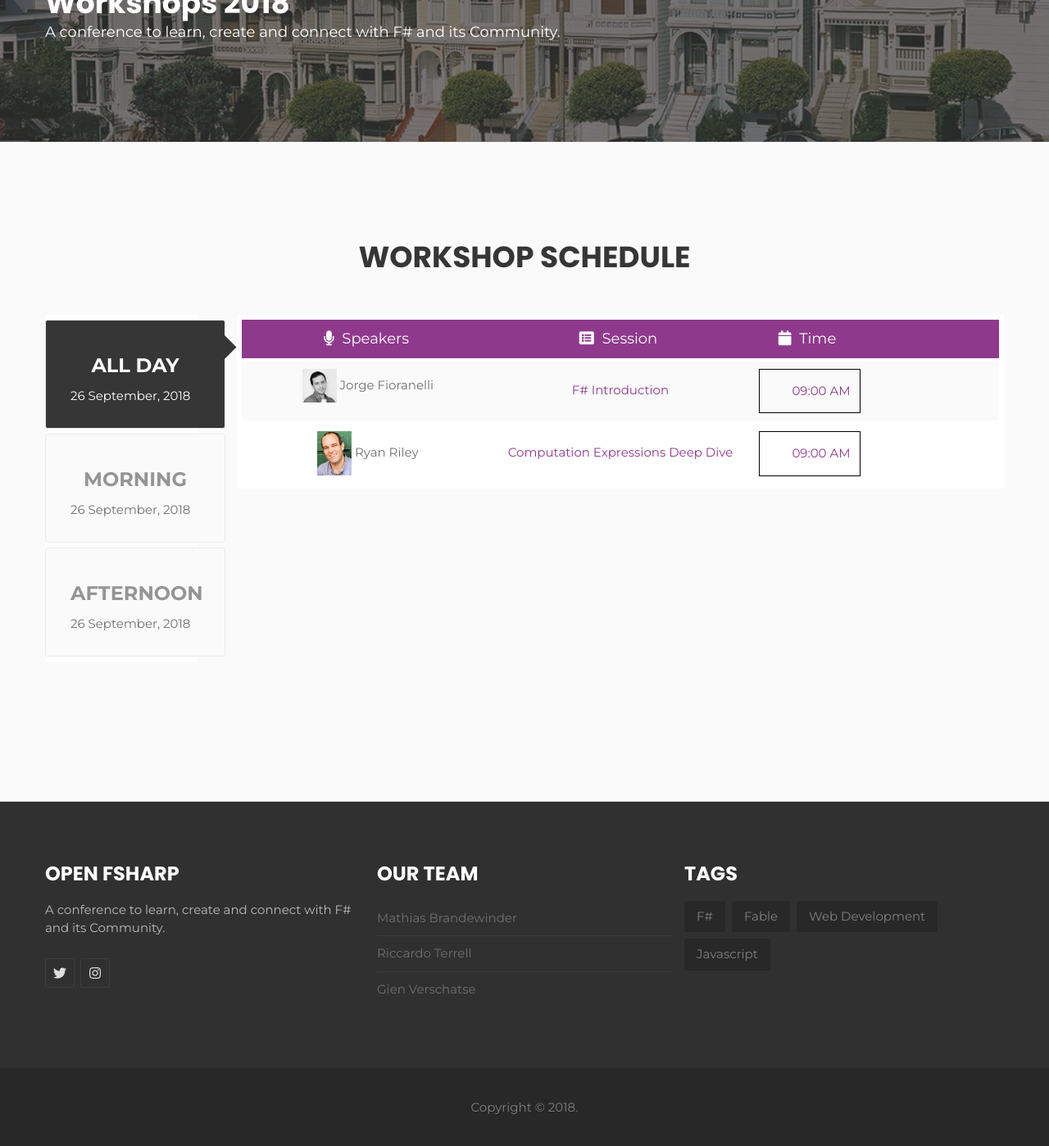
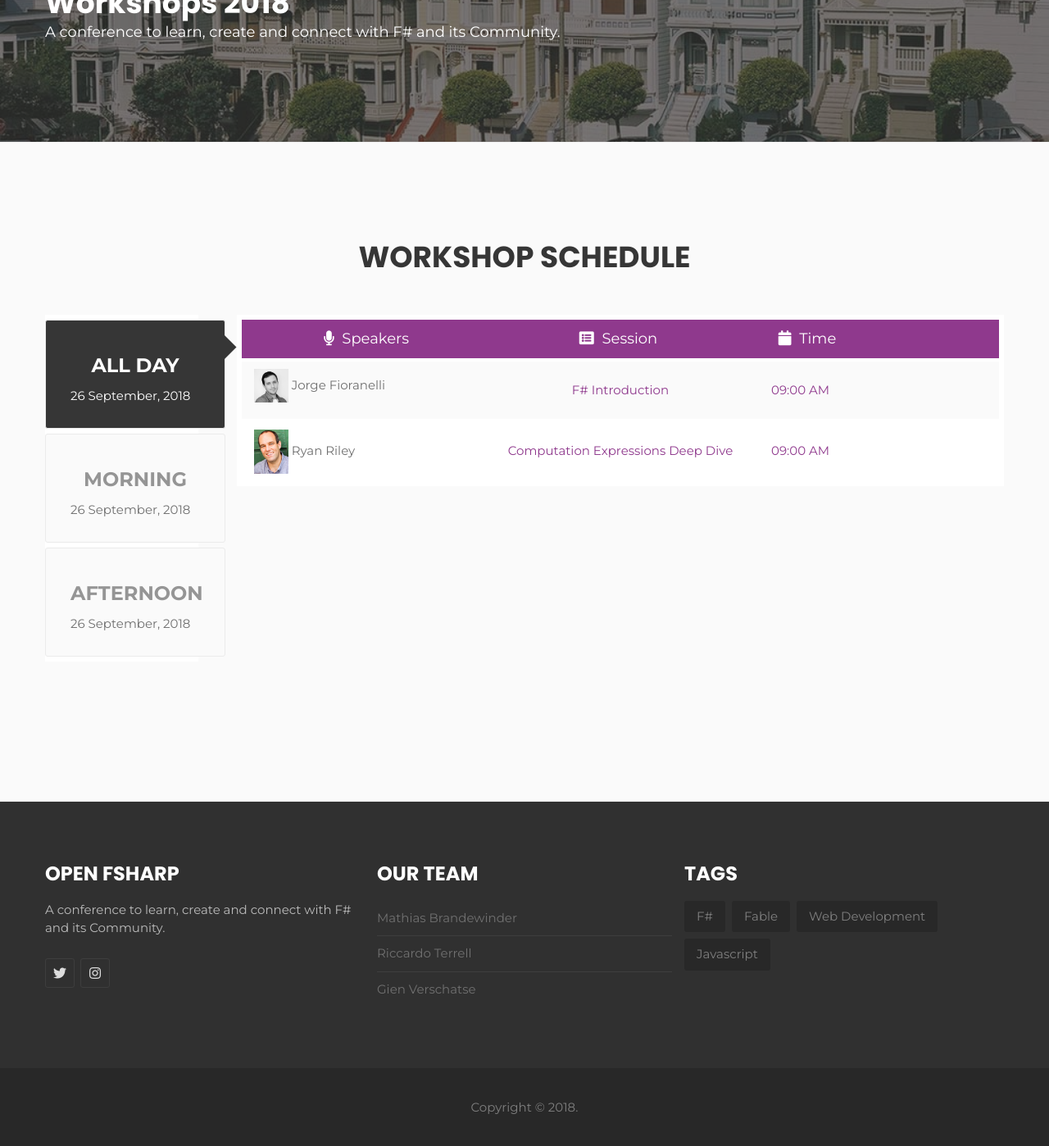
Before and after one commit to open-fsharp/open-fsharp.github.io, a Jekyll site: the page built from agenda/workshop.md, in a window 1280 px wide and 1400 px high, scrolled down 139 px. Shown: the whole window at 82% size. Built offline with Jekyll 4.4.1, drawn with Linux system fonts in a browser that asks for light colours; nearby versions of some CDN libraries; comment, search, counter and statistics services are not loaded.

Commit message:
add css for event time

```diff
--- a/public/css/style.css
+++ b/public/css/style.css
@@ -2092,4 +2092,10 @@ input {
 .homepage2 .event-schedule-speaker {
 	border: none;
 	width: 100%;
-}
+	text-align: left;
+}
+.homepage2 .event-time {
+	border: none;
+	width: 100%;
+	text-align: left;
+}
```
